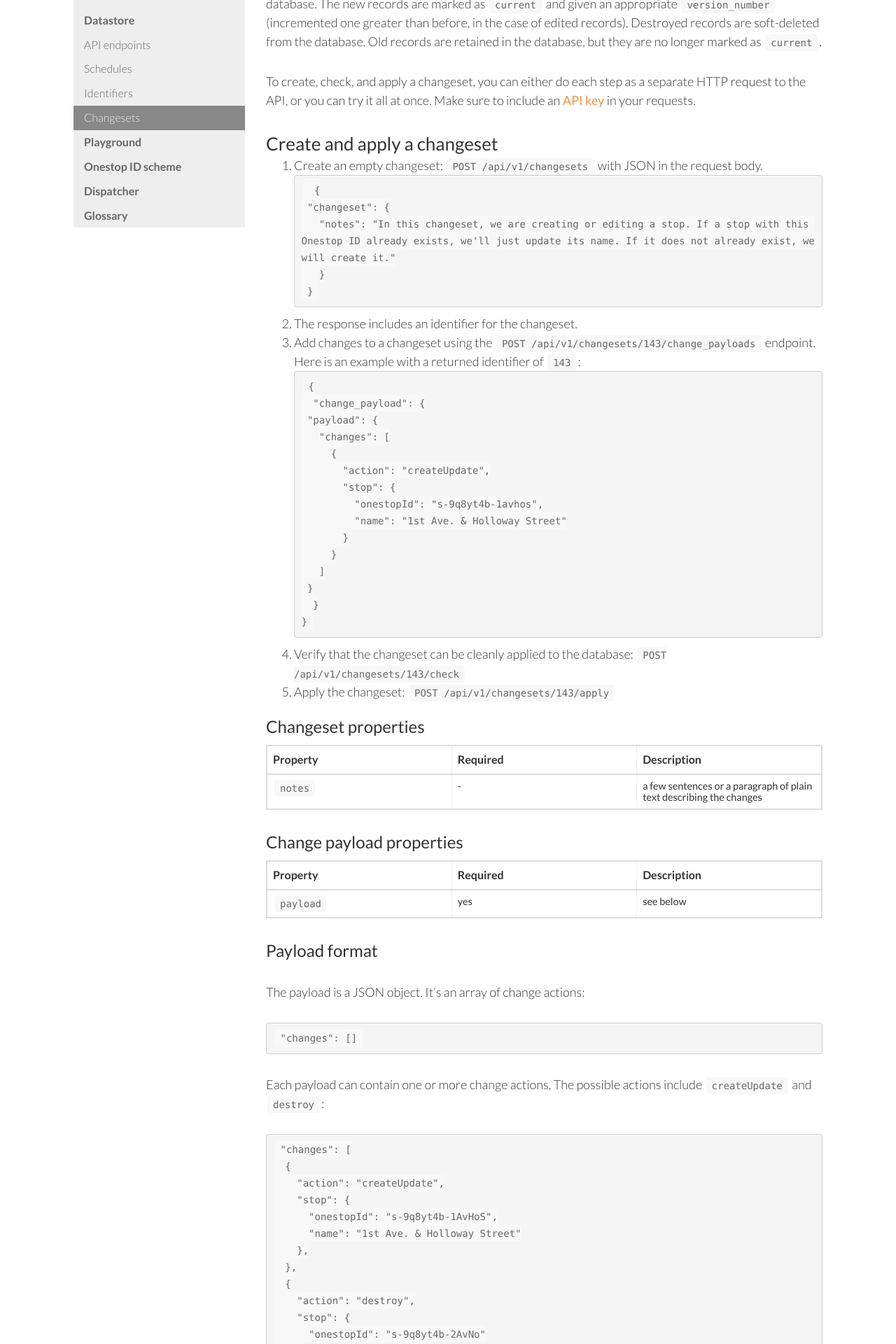
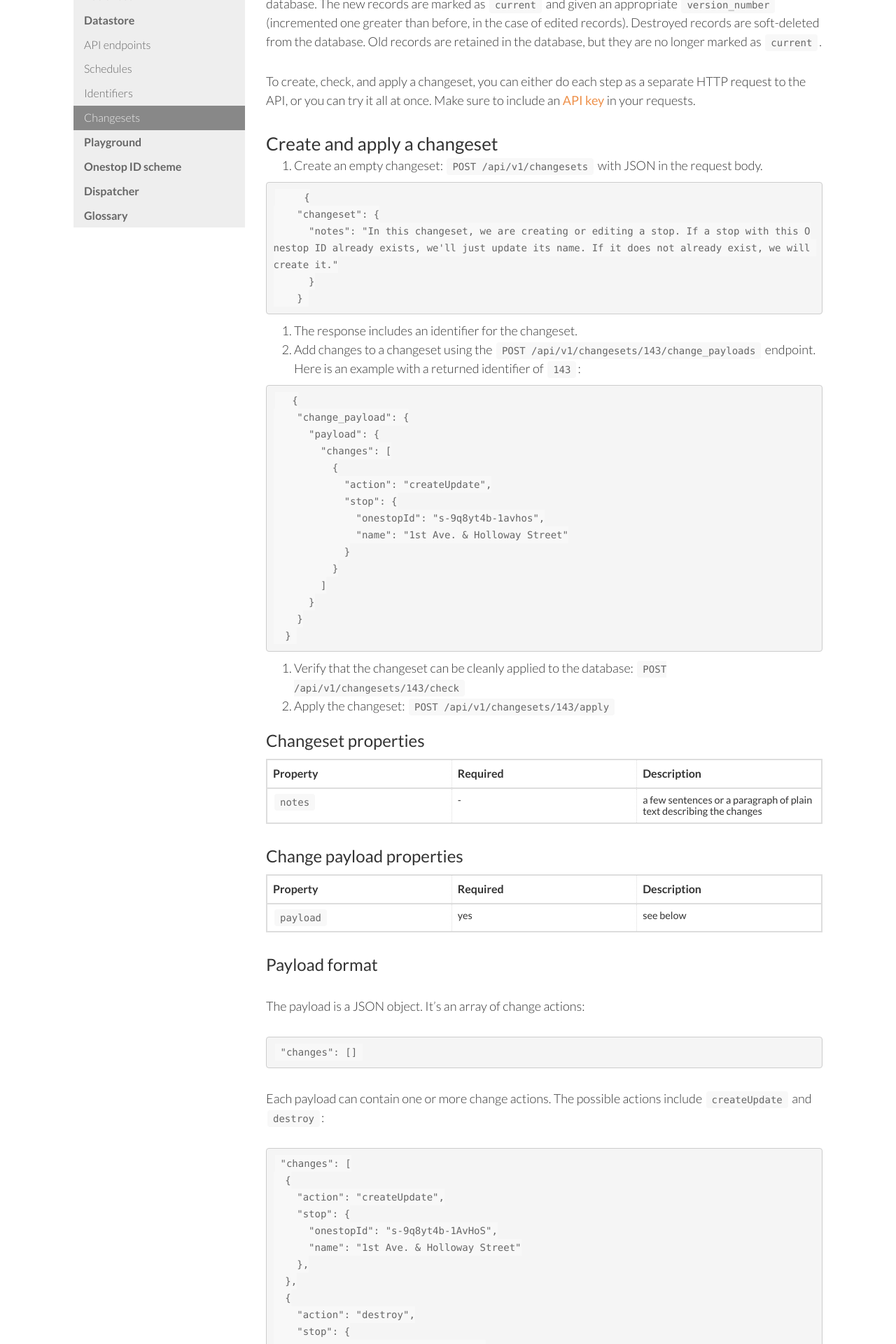
Before and after one commit to transitland/www-transit-land, a Jekyll site: the page built from documentation/datastore/changesets.md, in a window 1280 px wide. Shown: the part 574-2494 px from the top of the page at 70% size. Built offline with Jekyll 4.4.1, drawn with Linux system fonts in a browser that asks for light colours; nearby versions of some CDN libraries.

Commit message:
trying again with code blocks

````diff
--- a/documentation/datastore/changesets.md
+++ b/documentation/datastore/changesets.md
@@ -10,6 +10,7 @@ To create, check, and apply a changeset, you can either do each step as a separa
 ## Create and apply a changeset
 
 1. Create an empty changeset: `POST /api/v1/changesets` with JSON in the request body.
+
   ```json
     {
     "changeset": {
@@ -17,25 +18,28 @@ To create, check, and apply a changeset, you can either do each step as a separa
       }
     }
   ```
+
 2. The response includes an identifier for the changeset.
 3. Add changes to a changeset using the `POST /api/v1/changesets/143/change_payloads` endpoint. Here is an example with a returned identifier of `143`:
-```json
-{
-  "change_payload": {
-    "payload": {
-      "changes": [
-        {
-          "action": "createUpdate",
-          "stop": {
-            "onestopId": "s-9q8yt4b-1avhos",
-            "name": "1st Ave. & Holloway Street"
+
+  ```json
+  {
+    "change_payload": {
+      "payload": {
+        "changes": [
+          {
+            "action": "createUpdate",
+            "stop": {
+              "onestopId": "s-9q8yt4b-1avhos",
+              "name": "1st Ave. & Holloway Street"
+            }
           }
-        }
-      ]
+        ]
+      }
     }
   }
-}
-```
+  ```
+
 4. Verify that the changeset can be cleanly applied to the database: `POST /api/v1/changesets/143/check`
 5. Apply the changeset: `POST /api/v1/changesets/143/apply`
 
````
